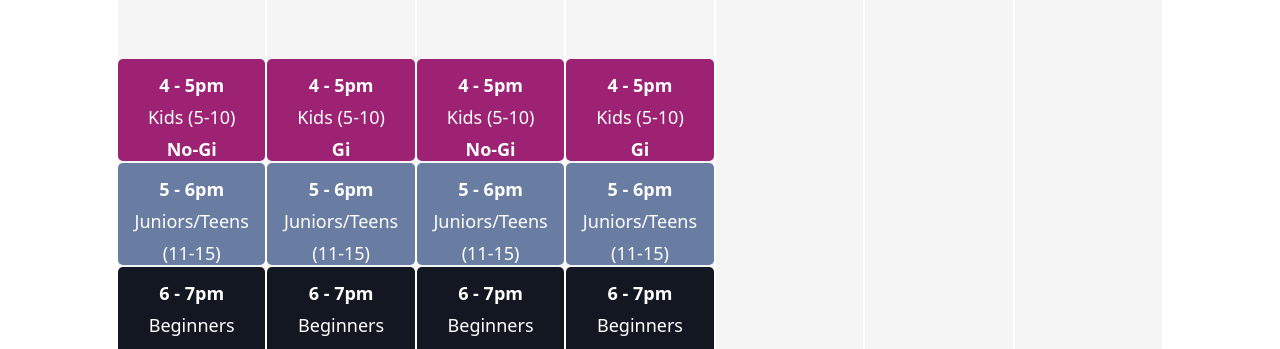
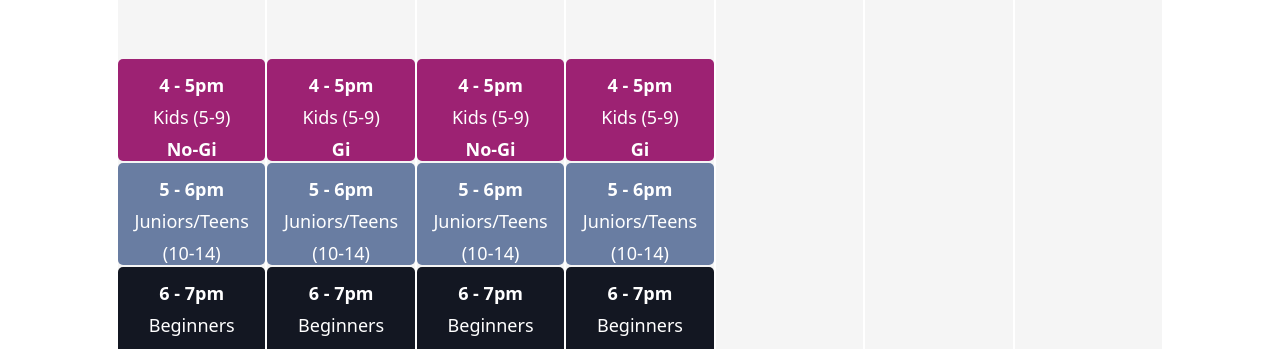
Before and after one commit to RavenGrappling/RavenGrappling.github.io, a Jekyll site: the page built from schedule.md, in a window 1280 px wide and 900 px high, scrolled down 850 px. Shown: the part 155-504 px from the top of the window. Built offline with Jekyll 4.4.1, drawn with Linux system fonts in a browser that asks for light colours.

Commit message:
Update schedule.md

```diff
--- a/schedule.md
+++ b/schedule.md
@@ -19,12 +19,12 @@ layout: default
           </div>
           <div class="rg-calendar-day-event rg-event-start-1600 rg-event-end-1700 rg-event-kids">
             <div class="rg-calendar-day-event-time">4 - 5pm</div>
-            <div>Kids (5-10)</div>
+            <div>Kids (5-9)</div>
             <div class="fw-bold">No-Gi</div>
           </div>
           <div class="rg-calendar-day-event rg-event-start-1700 rg-event-end-1800 rg-event-teens">
             <div class="rg-calendar-day-event-time">5 - 6pm</div>
-            <div>Juniors/Teens (11-15)</div>
+            <div>Juniors/Teens (10-14)</div>
             <div class="fw-bold">No-Gi</div>
           </div>
           <div class="rg-calendar-day-event rg-event-start-1800 rg-event-end-1900 rg-event-fundamentals">
@@ -51,12 +51,12 @@ layout: default
           </div>
           <div class="rg-calendar-day-event rg-event-start-1600 rg-event-end-1700 rg-event-kids">
             <div class="rg-calendar-day-event-time">4 - 5pm</div>
-            <div>Kids (5-10)</div>
+            <div>Kids (5-9)</div>
             <div class="fw-bold">Gi</div>
           </div>
           <div class="rg-calendar-day-event rg-event-start-1700 rg-event-end-1800 rg-event-teens">
             <div class="rg-calendar-day-event-time">5 - 6pm</div>
-            <div>Juniors/Teens (11-15)</div>
+            <div>Juniors/Teens (10-14)</div>
             <div class="fw-bold">Gi</div>
           </div>
           <div class="rg-calendar-day-event rg-event-start-1800 rg-event-end-1900 rg-event-fundamentals">
@@ -83,12 +83,12 @@ layout: default
           </div>
           <div class="rg-calendar-day-event rg-event-start-1600 rg-event-end-1700 rg-event-kids">
             <div class="rg-calendar-day-event-time">4 - 5pm</div>
-            <div>Kids (5-10)</div>
+            <div>Kids (5-9)</div>
             <div class="fw-bold">No-Gi</div>
           </div>
           <div class="rg-calendar-day-event rg-event-start-1700 rg-event-end-1800 rg-event-teens">
             <div class="rg-calendar-day-event-time">5 - 6pm</div>
-            <div>Juniors/Teens (11-15)</div>
+            <div>Juniors/Teens (10-14)</div>
             <div class="fw-bold">No-Gi</div>
           </div>
           <div class="rg-calendar-day-event rg-event-start-1800 rg-event-end-1900 rg-event-fundamentals">
@@ -115,12 +115,12 @@ layout: default
           </div>
           <div class="rg-calendar-day-event rg-event-start-1600 rg-event-end-1700 rg-event-kids">
             <div class="rg-calendar-day-event-time">4 - 5pm</div>
-            <div>Kids (5-10)</div>
+            <div>Kids (5-9)</div>
             <div class="fw-bold">Gi</div>
           </div>
           <div class="rg-calendar-day-event rg-event-start-1700 rg-event-end-1800 rg-event-teens">
             <div class="rg-calendar-day-event-time">5 - 6pm</div>
-            <div>Juniors/Teens (11-15)</div>
+            <div>Juniors/Teens (10-14)</div>
             <div class="fw-bold">Gi</div>
           </div>
           <div class="rg-calendar-day-event rg-event-start-1800 rg-event-end-1900 rg-event-fundamentals">
```
